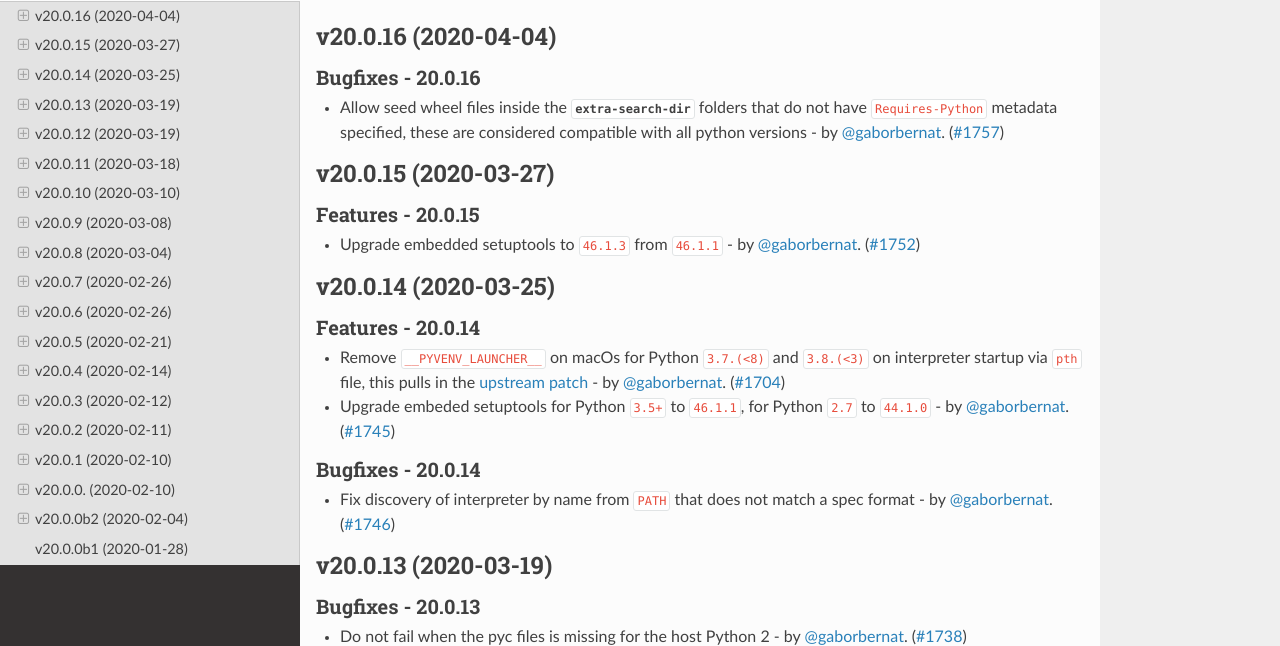
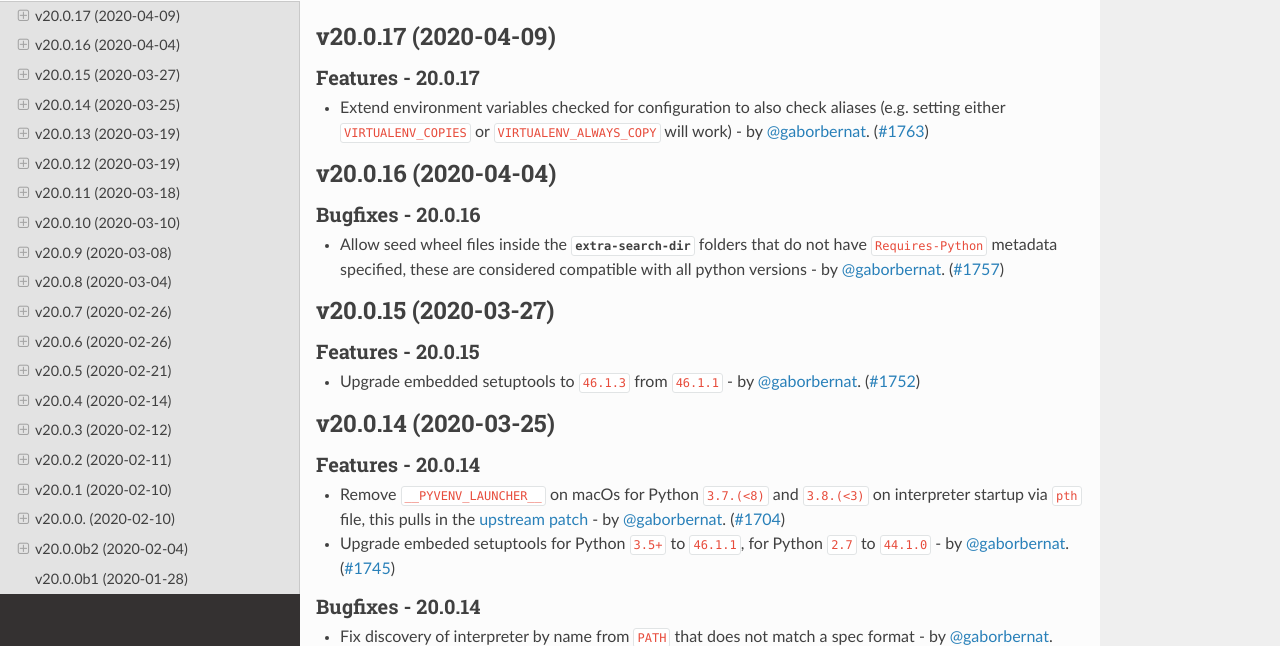
Before and after one commit to pypa/virtualenv, a Sphinx documentation site: the page built from docs/changelog.rst, in a window 1280 px wide and 900 px high, cut to the strip 254-900 px from the top of the window. Built offline with Sphinx 7.4.7 and the Read the Docs theme 2.0.0, drawn with Linux system fonts in a browser that asks for light colours; pages that are not in the unit, such as notebooks, are missing from menus; the version number could not be read and is left out.

Commit message:
release 20.0.17

```diff
--- a/docs/changelog.rst
+++ b/docs/changelog.rst
@@ -4,6 +4,15 @@ Release History
 .. include:: _draft.rst
 
 .. towncrier release notes start
+
+v20.0.17 (2020-04-09)
+---------------------
+
+Features - 20.0.17
+~~~~~~~~~~~~~~~~~~
+- Extend environment variables checked for configuration to also check aliases (e.g. setting either
+  ``VIRTUALENV_COPIES`` or ``VIRTUALENV_ALWAYS_COPY`` will work) - by :user:`gaborbernat`. (`#1763 <https://github.com/pypa/virtualenv/issues/1763>`_)
+
 
 v20.0.16 (2020-04-04)
 ---------------------
--- a/docs/changelog/1763.feature.rst
+++ /dev/null
@@ -1,2 +0,0 @@
-Extend environment variables checked for configuration to also check aliases (e.g. setting either
-``VIRTUALENV_COPIES`` or ``VIRTUALENV_ALWAYS_COPY`` will work) - by :user:`gaborbernat`.
```
